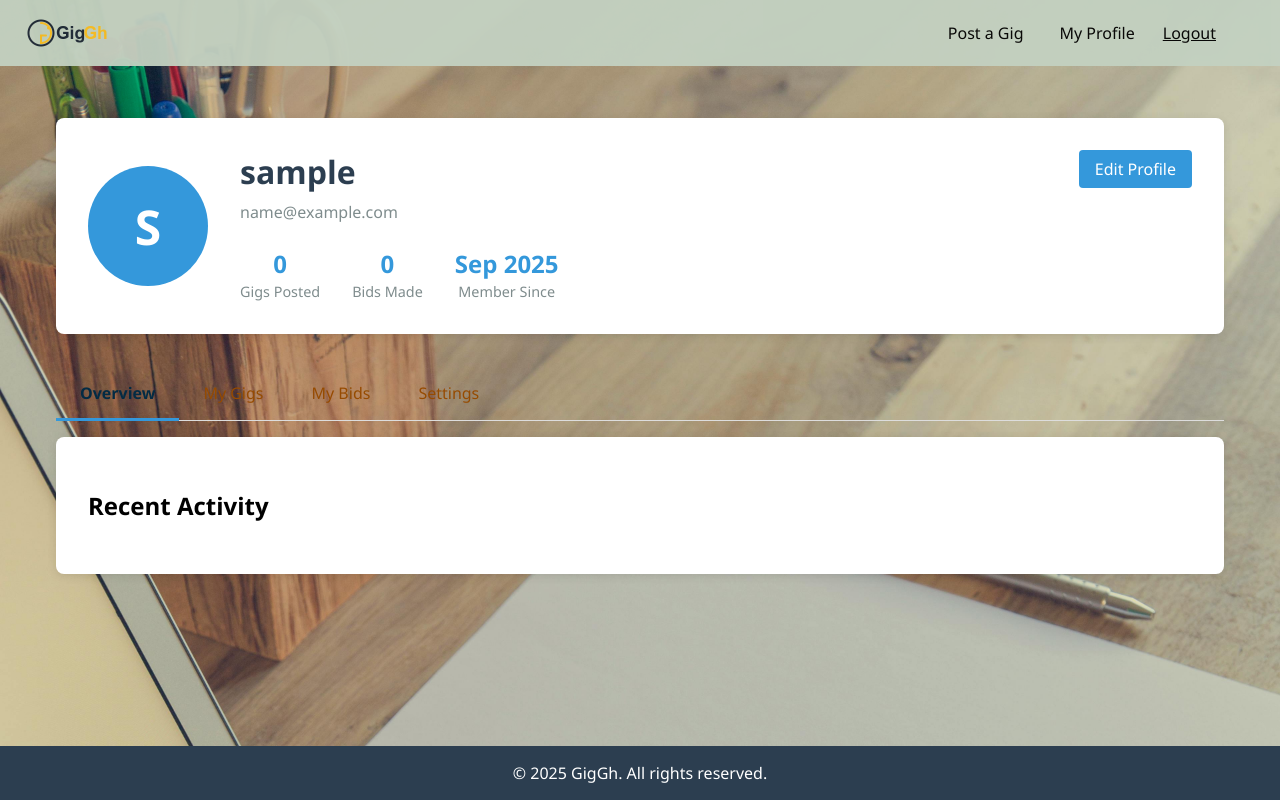
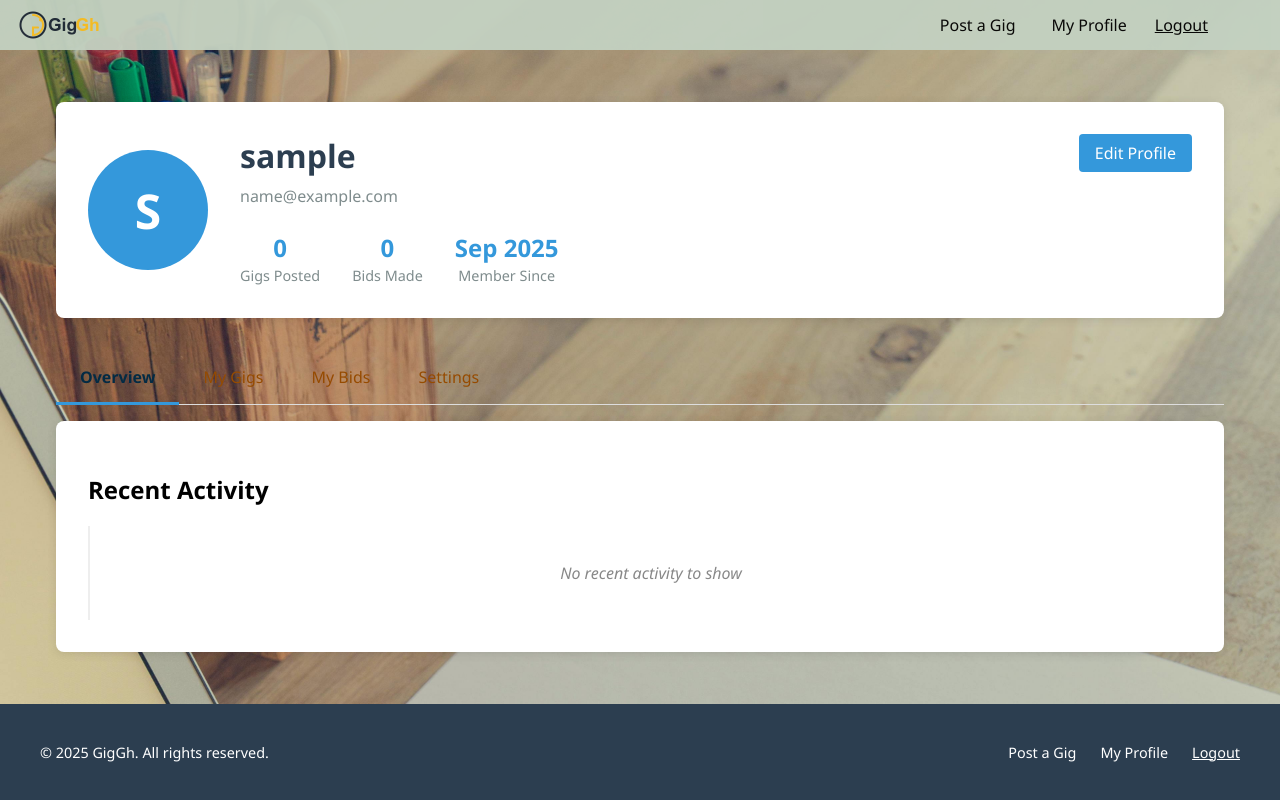
Before and after one commit to CollinsKobby/Freelance-Marketplace, a Django app: page /profile/ in a window 1280 px wide. Run offline with Django 5.2, Linux system fonts and the light colour scheme; the visitor is signed in with stand-in values (Sample User, id 1); data that the repository does not hold is empty.

Commit message:
Improvements on the profile page, changes to base.html

```diff
--- a/miniproject/freelance_marketplace/GigGh/models.py
+++ b/miniproject/freelance_marketplace/GigGh/models.py
@@ -90,7 +90,7 @@ class Gig(models.Model):
 
 class Bid(models.Model):
     id = models.AutoField(primary_key=True)
-    gigId = models.ForeignKey('Gig', on_delete=models.CASCADE, related_name='bids')
+    gigId = models.ForeignKey('Gig', on_delete=models.PROTECT, related_name='bids')
     freelancer = models.ForeignKey(
         settings.AUTH_USER_MODEL,
         on_delete=models.CASCADE,
--- a/miniproject/freelance_marketplace/GigGh/templates/base.html
+++ b/miniproject/freelance_marketplace/GigGh/templates/base.html
@@ -8,6 +8,7 @@
     <link rel="stylesheet" href="{% static 'css/base.css' %}">
     <link rel="stylesheet" href="{% static 'css/auth.css' %}">
     <link rel="stylesheet" href="{% static 'css/marketplace.css' %}">
+    <link rel="stylesheet" href="https://cdnjs.cloudflare.com/ajax/libs/font-awesome/6.0.0/css/all.min.css">
     <script src="https://unpkg.com/tippy.js@6/dist/tippy-bundle.umd.js"></script>
     {% block extra_css %}{% endblock %}
 </head>
@@ -42,7 +43,20 @@
     </main>
 
     <footer>
-        <p>&copy; {% now "Y" %} GigGh. All rights reserved.</p>
+        <div class="footer-content">
+            <p class="copyright">&copy; {% now "Y" %} GigGh. All rights reserved.</p>
+
+            {% if user.is_authenticated %}
+            <div class="footer-links">
+                <a href="{% url 'create_gig' %}" class="footer-link">Post a Gig</a>
+                <a href="{% url 'profile' %}" class="footer-link">My Profile</a>
+                <form action="{% url 'logout' %}" method="post" class="logout-form">
+                    {% csrf_token %}
+                    <button type="submit" class="footer-link logout-button">Logout</button>
+                </form>
+            </div>
+            {% endif %}
+        </div>
     </footer>
 
     <script src="{% static 'js/base.js' %}"></script>
--- a/miniproject/freelance_marketplace/GigGh/templates/marketplace/profile.html
+++ b/miniproject/freelance_marketplace/GigGh/templates/marketplace/profile.html
@@ -47,7 +47,54 @@
         {% if active_tab == 'overview' %}
         <div class="overview-section">
             <h2>Recent Activity</h2>
-                <!-- Activity feed would go here -->
+            <div class="activity-feed">
+                {% for activity in recent_activities %}
+                <div class="activity-item {% if activity.type == 'gig' %}gig-activity{% else %}bid-activity{% endif %}">
+                    <div class="activity-icon">
+                        {% if activity.type == 'gig' %}
+                        <i class="fas fa-bullhorn"></i>
+                        {% else %}
+                        <i class="fas fa-handshake"></i>
+                        {% endif %}
+                    </div>
+                    <div class="activity-content">
+                        <div class="activity-header">
+                            <span class="activity-type">
+                                {% if activity.type == 'gig' %}
+                                Posted Gig
+                                {% else %}
+                                Submitted Bid
+                                {% endif %}
+                            </span>
+                            <span class="activity-time">{{ activity.timestamp|timesince }} ago</span>
+                        </div>
+                        <div class="activity-details">
+                            {% if activity.type == 'gig' %}
+                            <a href="{% url 'gig_detail' activity.gig_id %}" class="activity-title">
+                                {{ activity.title }}
+                            </a>
+                            {% else %}
+                            <span class="activity-title">
+                                Bid of {{ activity.amount }} {{ activity.currency }} on
+                                <a href="{% url 'gig_detail' activity.gig_id %}">
+                                    {{ activity.gig_title }}
+                                </a>
+                            </span>
+                            {% endif %}
+                            {% if activity.status %}
+                            <span class="activity-status badge {% if activity.status == 'accepted' %}badge-success{% else %}badge-secondary{% endif %}">
+                                {{ activity.status|title }}
+                            </span>
+                            {% endif %}
+                        </div>
+                    </div>
+                </div>
+                {% empty %}
+                <div class="no-activity">
+                    <p>No recent activity to show</p>
+                </div>
+                {% endfor %}
+            </div>
         </div>
 
         {% elif active_tab == 'gigs' %}
@@ -73,9 +120,13 @@
             <h2>My Bids</h2>
             {% for bid in bids %}
             <div class="bid-card {% if bid.status == 'accepted' %}accepted{% endif %}">
-                    <h3><a href="{% url 'gig_detail' bid.gig.id %}">{{ bid.gig.title }}</a></h3>
+                <h3>
+                    <a href="{% url 'gig_detail' bid.gigId.id %}">
+                        {{ bid.gigId.title }}
+                    </a>
+                </h3>
                 <div class="bid-meta">
-                        <span class="bid-amount">{{ bid.currency }} {{ bid.amount }}</span>
+                    <span class="bid-amount">{{ bid.biddingCurrency }} {{ bid.biddingAmount }}</span>
                     <span class="bid-status">{{ bid.get_status_display }}</span>
                     <span class="bid-date">{{ bid.created_at|date:"M d, Y" }}</span>
                 </div>
--- a/miniproject/freelance_marketplace/GigGh/views.py
+++ b/miniproject/freelance_marketplace/GigGh/views.py
@@ -68,10 +68,39 @@ def home(request):
 def profile(request):
     user = request.user
     posted_gigs = Gig.objects.filter(seller=user).order_by('-created_at')
-    bids = Bid.objects.filter(freelancer=user).select_related('gig')
+    bids = Bid.objects.filter(freelancer=user).select_related('gigId').filter(gigId__isnull=False).order_by('-created_at')
+    recent_gigs = request.user.gigs.order_by('-created_at')[:5]
+    recent_bids = request.user.bids.select_related('gigId').order_by('-created_at')[:5]
+
+    # Combine and sort activities
+    activities = []
+
+    for gig in recent_gigs:
+        activities.append({
+            'type': 'gig',
+            'title': gig.title,
+            'gig_id': gig.id,
+            'timestamp': gig.created_at,
+            'status': None
+        })
+
+    for bid in recent_bids:
+        activities.append({
+            'type': 'bid',
+            'amount': bid.biddingAmount,
+            'currency': bid.biddingCurrency,
+            'gig_id': bid.gigId.id,
+            'gig_title': bid.gigId.title,
+            'timestamp': bid.created_at,
+            'status': bid.status
+        })
+
+    # Sort combined activities by timestamp
+    recent_activities = sorted(activities, key=lambda x: x['timestamp'], reverse=True)[:10]
 
     context = {
         'user': user,
+        'recent_activities': recent_activities,
         'posted_gigs': posted_gigs,
         'bids': bids,
         'active_tab': request.GET.get('tab', 'overview')
--- a/miniproject/freelance_marketplace/static/css/base.css
+++ b/miniproject/freelance_marketplace/static/css/base.css
@@ -49,7 +49,7 @@ a:hover {
 /* Header */
 .site-header {
     background-color: #c3d1c1;
-    padding: 0.5rem 1rem;
+    padding-left: 0.5rem;
     position: sticky;
     top: 0;
     z-index: 100;
@@ -222,9 +222,70 @@ a:hover {
 footer {
     background-color: var(--secondary-color);
     color: var(--text-light);
-    text-align: center;
+    padding: 1.5rem 0;
+    margin-top: auto;
+    font-size: 0.9rem;
+}
+
+.footer-content {
+    display: flex;
+    justify-content: space-between;
+    align-items: center;
+    max-width: 1200px;
+    margin: 0 auto;
+    padding: 0 2rem;
+}
+
+.footer-links {
+    display: flex;
+    gap: 1.5rem;
+    align-items: center;
+}
+
+.footer-link {
+    color: var(--text-light);
+    text-decoration: none;
+    transition: color 0.2s ease;
+}
+
+.footer-link:hover {
+    color: var(--primary-color);
+    text-decoration: underline;
+}
+
+.logout-form {
+    display: inline;
+    margin: 0;
     padding: 0;
-    margin-top: auto;
+}
+
+.logout-button {
+    background: none;
+    border: none;
+    color: var(--text-light);
+    cursor: pointer;
+    font: inherit;
+    padding: 0;
+    transition: color 0.2s ease;
+}
+
+.logout-button:hover {
+    color: var(--primary-color);
+    text-decoration: underline;
+}
+
+/* Responsive adjustments */
+@media (max-width: 768px) {
+    .footer-content {
+        flex-direction: column;
+        gap: 1rem;
+        text-align: center;
+    }
+
+    .footer-links {
+        flex-direction: column;
+        gap: 0.5rem;
+    }
 }
 
 /* Utility Classes */
--- a/miniproject/freelance_marketplace/static/css/marketplace.css
+++ b/miniproject/freelance_marketplace/static/css/marketplace.css
@@ -711,6 +711,73 @@ select {
     color: white;
 }
 
+/* Activity Feed Styles */
+.activity-feed {
+    margin-top: 20px;
+    border-left: 2px solid #eee;
+    padding-left: 20px;
+}
+
+.activity-item {
+    position: relative;
+    padding: 15px 0;
+    padding-left: 40px;
+}
+
+.activity-icon {
+    position: absolute;
+    left: -15px;
+    top: 20px;
+    width: 30px;
+    height: 30px;
+    border-radius: 50%;
+    background: #4CAF50;
+    color: white;
+    display: flex;
+    align-items: center;
+    justify-content: center;
+    font-size: 14px;
+}
+
+.bid-activity .activity-icon {
+    background: #2196F3;
+}
+
+.activity-header {
+    display: flex;
+    justify-content: space-between;
+    margin-bottom: 5px;
+}
+
+.activity-type {
+    font-weight: 600;
+    color: #555;
+}
+
+.activity-time {
+    color: #888;
+    font-size: 0.9em;
+}
+
+.activity-title {
+    font-weight: 500;
+    color: #333;
+}
+
+.activity-status {
+    margin-left: 10px;
+    font-size: 0.8em;
+    padding: 3px 8px;
+    border-radius: 4px;
+}
+
+.no-activity {
+    padding: 20px;
+    text-align: center;
+    color: #888;
+    font-style: italic;
+}
+
 /* Edit Profile Styles */
 .profile-form {
     background: white;
```
Also changed, not shown: miniproject/freelance_marketplace/freelance_marketplace/settings.py (+7 -9 lines), miniproject/freelance_marketplace/GigGh/migrations/0011_clean_orphaned_bids.py (added), miniproject/freelance_marketplace/media/bid_attachments/signup.png (added), 1 other file. Lines whose indentation alone changed are shown as unchanged.
